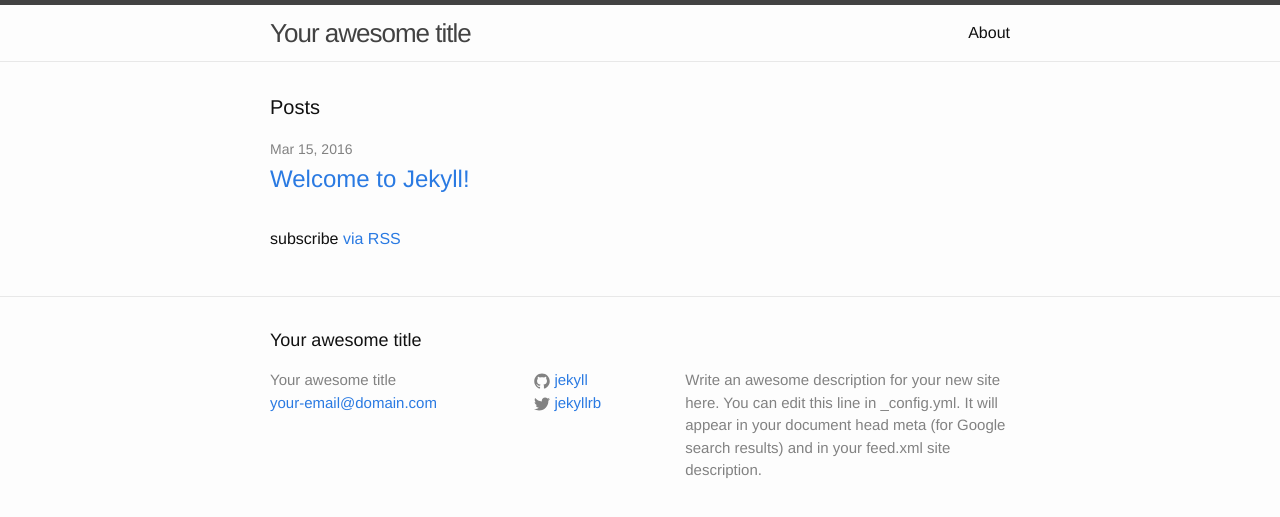
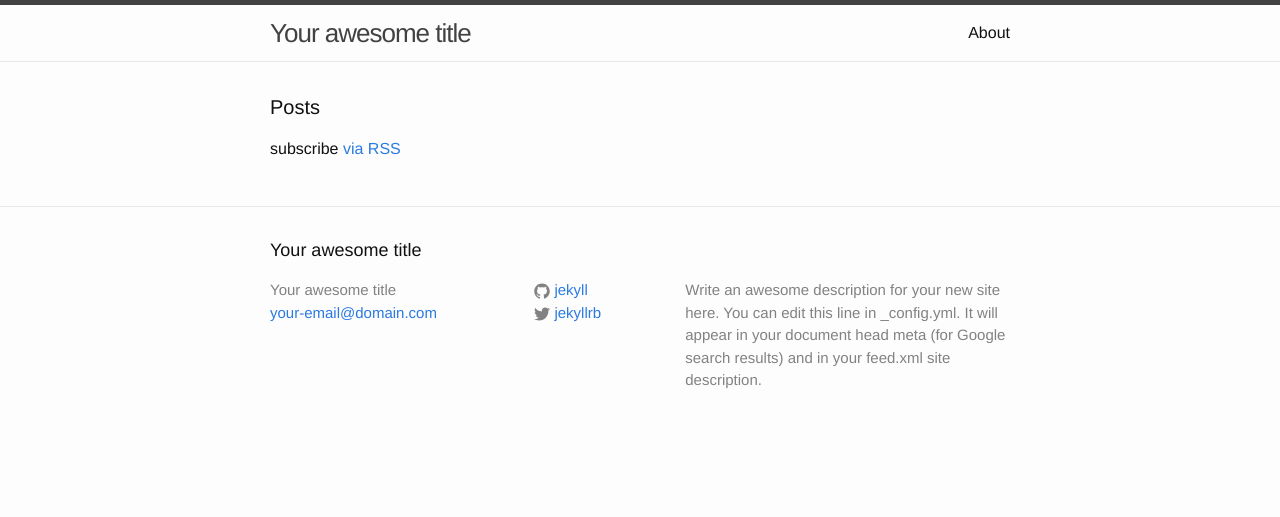
Before and after one commit to Ettwiller/blog, a Jekyll site: the page built from index.html, in a window 1280 px wide. Shown: the top 517 px of the page. Built offline with Jekyll 4.4.1, drawn with Linux system fonts in a browser that asks for light colours.

Commit message:
Updated 2016-03-15-welcome-to-jekyll.markdown

```diff
--- a/_posts/2016-03-15-welcome-to-jekyll.markdown
+++ b/_posts/2016-03-15-welcome-to-jekyll.markdown
@@ -1,9 +1,11 @@
 ---
 layout: post
-title:  "Welcome to Jekyll!"
-date:   2016-03-15 12:02:16 -0400
+title: "The applications behind capturing 5' triphosphorylated RNA"
+date: "2016-03-15 12:02:16 -0400"
 categories: jekyll update
+published: false
 ---
+
 You’ll find this post in your `_posts` directory. Go ahead and edit it and re-build the site to see your changes. You can rebuild the site in many different ways, but the most common way is to run `jekyll serve`, which launches a web server and auto-regenerates your site when a file is updated.
 
 To add new posts, simply add a file in the `_posts` directory that follows the convention `YYYY-MM-DD-name-of-post.ext` and includes the necessary front matter. Take a look at the source for this post to get an idea about how it works.
```
